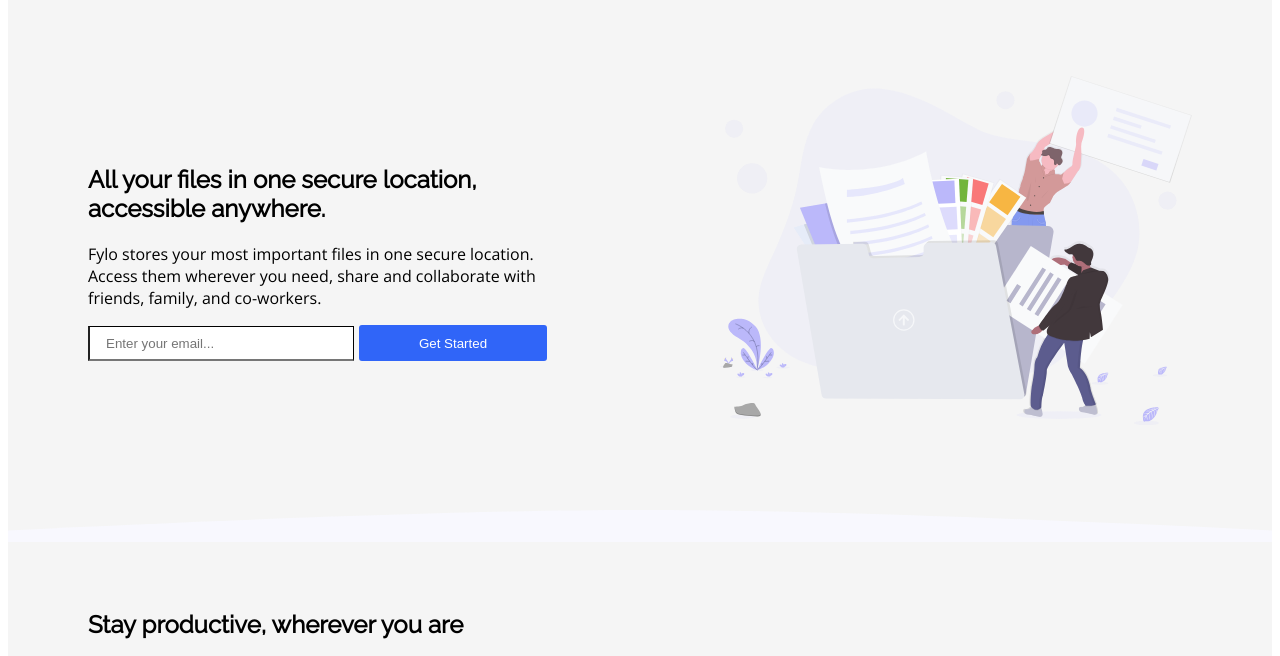
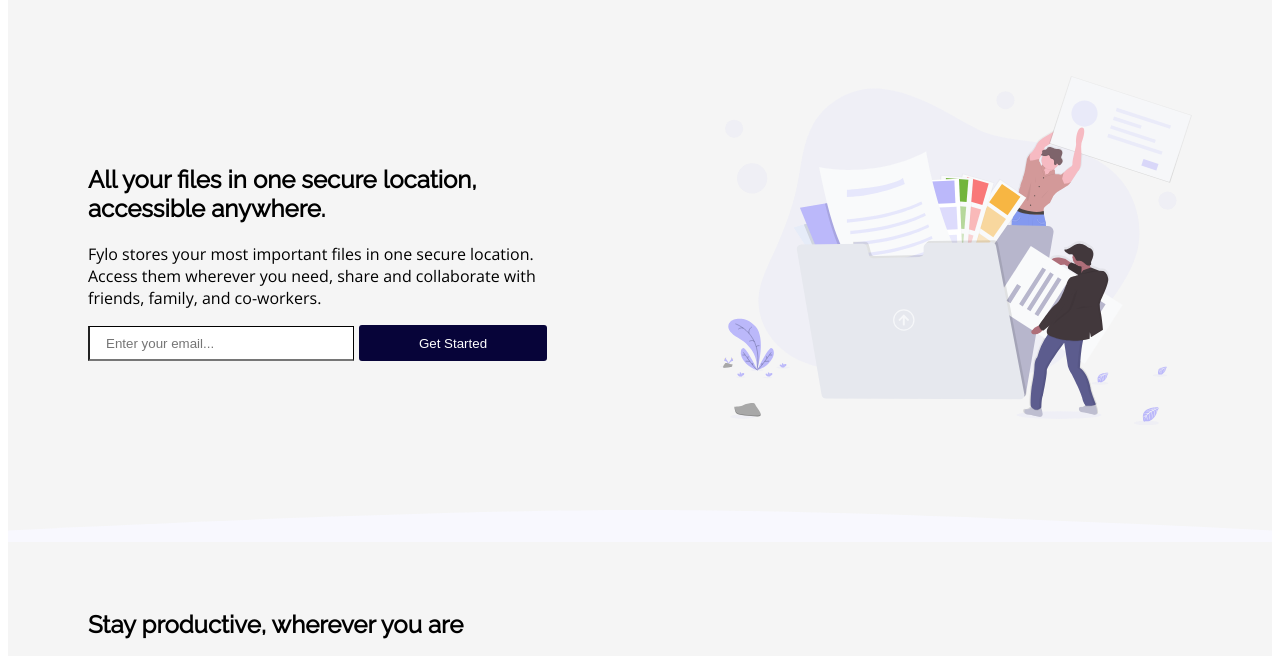
Before and after one commit to Cleotha/fylo, a plain HTML site: page index.html in a window 1280 px wide. In both pictures the pointer is over the button "Get Started". Shown: the part 77-733 px from the top of the page. Drawn offline with nearby package versions, Linux system fonts and the light colour scheme.

Commit message:
first commit

```diff
--- a/fylo.css
+++ b/fylo.css
@@ -70,6 +70,9 @@ button{
     color: white;
     border-style: none;
     border-radius: 3px;
+}
+button:hover{
+    background-color: hsl(243, 87%, 12%);
 }
 .col-box{
     background-color: white;
```
